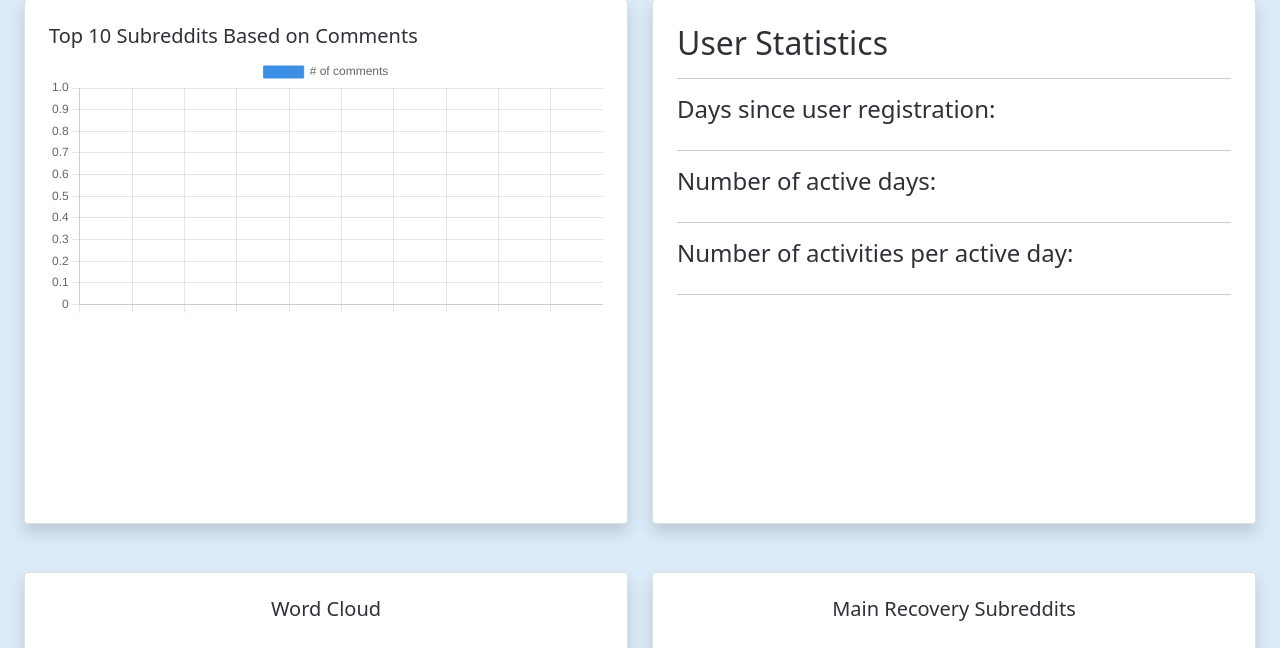
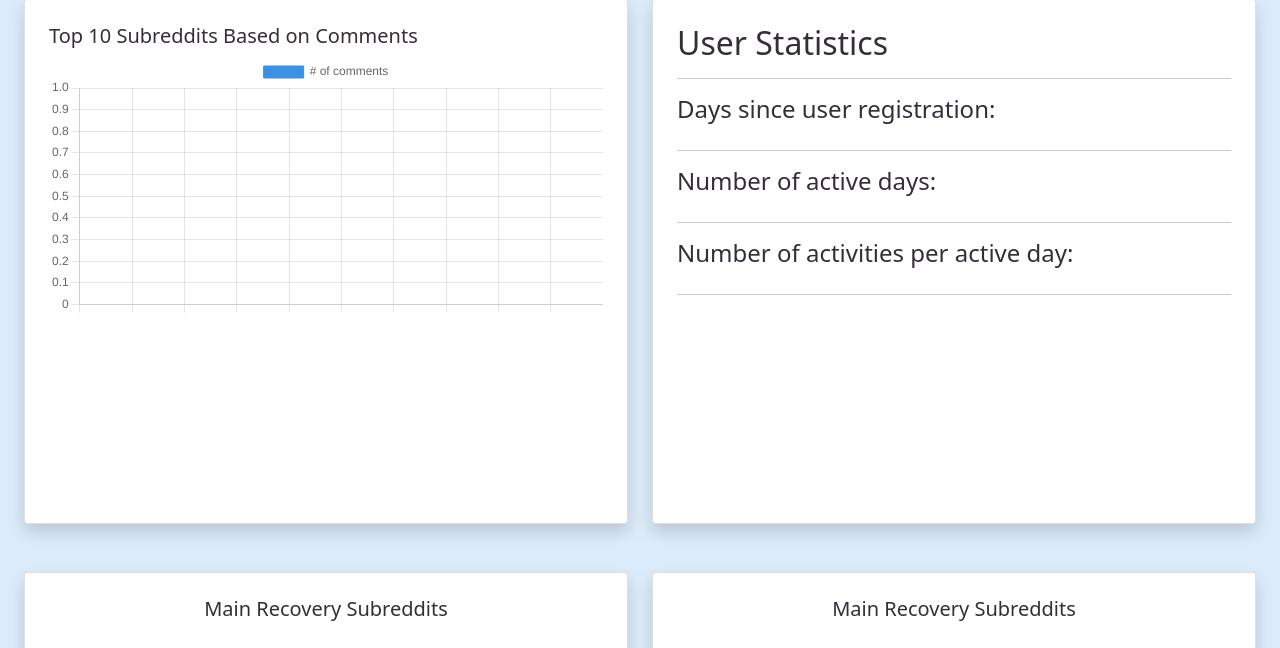
Before and after one commit to lawndarts/Reddit-Recovery-Dashboard, a Flask app: template dashboard/templates/dashboard.html in a window 1280 px wide. Shown: the part 675-1323 px from the top of the page. Run offline with Flask 2, Linux system fonts and the light colour scheme; the template is opened without the code that fills it, so the values that code supplies are empty.

Commit message:
recovery subs list

```diff
--- a/dashboard/templates/dashboard.html
+++ b/dashboard/templates/dashboard.html
@@ -87,8 +87,12 @@ Dashboard
         <div class="col-sm-6">
           <div class="card shadow p-2  mb-5 bg-white rounded">
             <div class="card-body">
-              <h5 class="card-title d-flex justify-content-center">Word Cloud</h5>
-
+              <h5 class="card-title d-flex justify-content-center">Main Recovery Subreddits</h5>
+              <!--<ul>
+                {% for item in allRRSubreddits_List %}
+                    <li>{{ item }}</li>
+                {% endfor %}
+              </ul>-->
 
             </div>
           </div>
```
